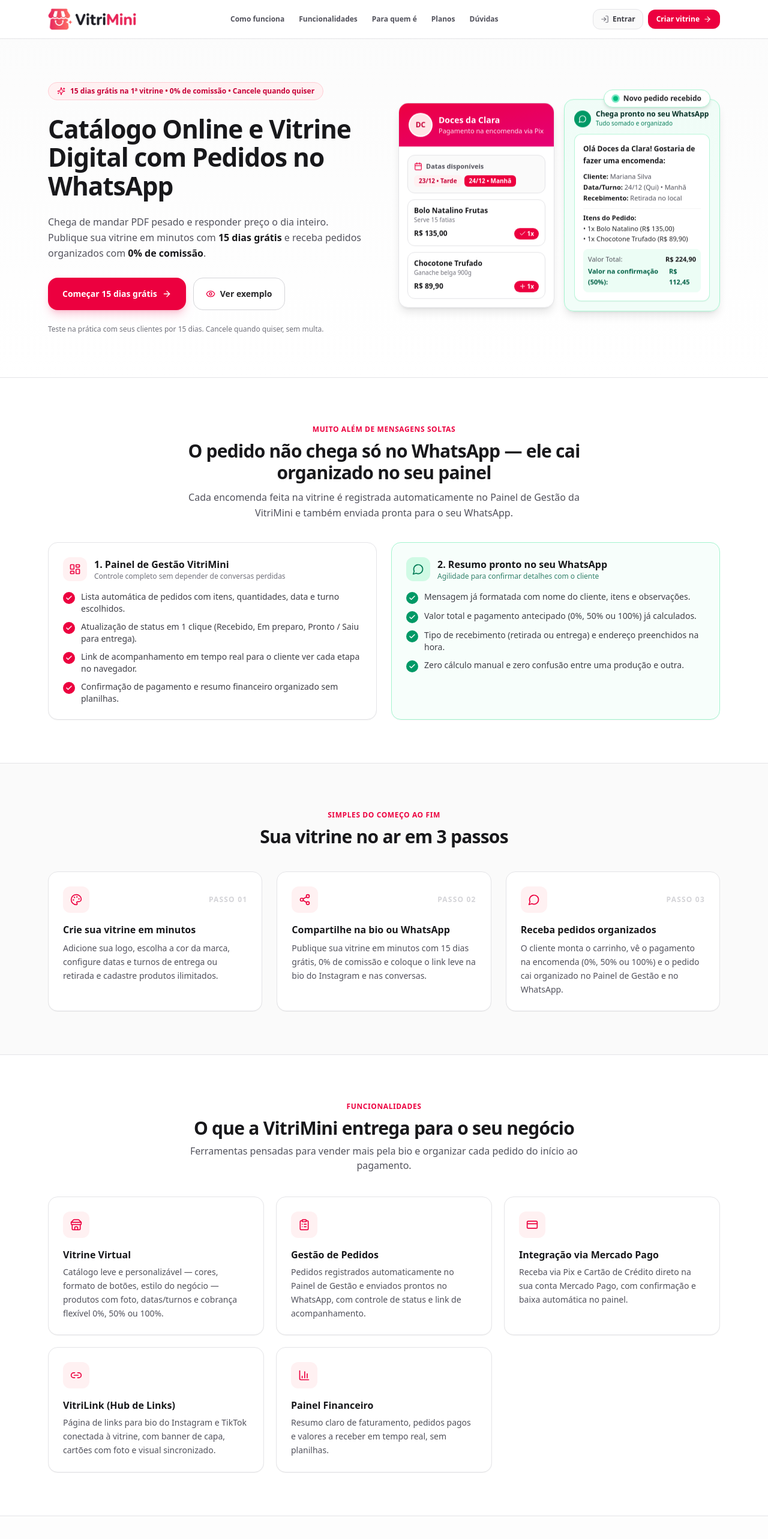
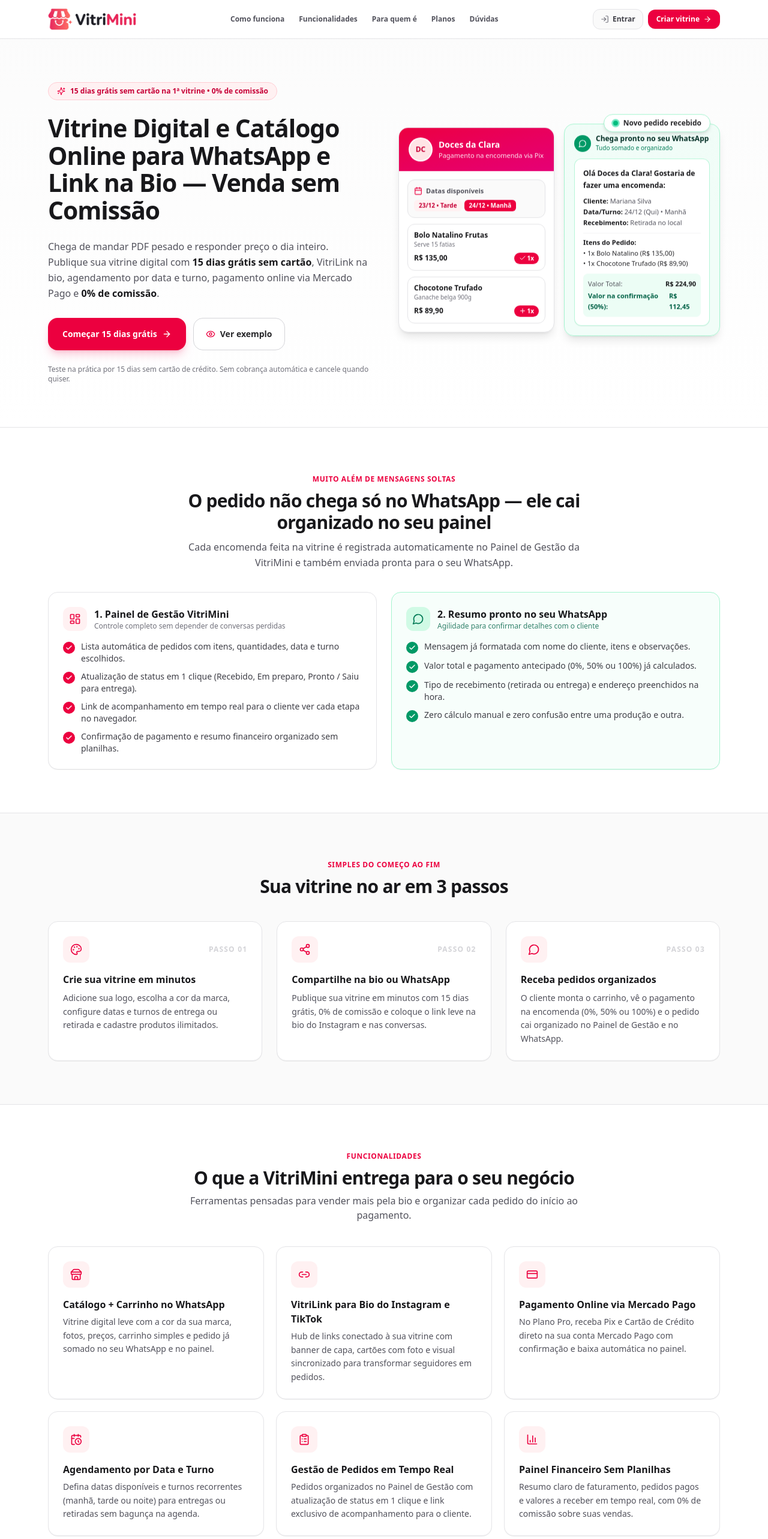
Before and after one commit to copperlamb78/vitrimini, a React (Vite) app in the folder frontend/: page / in a window 1280 px wide. Shown: the top 2566 px of the page at 60% size. Built offline with nearby package versions, Linux system fonts and the light colour scheme; no server answers.

Commit message:
chore: update LandingPage.tsx

```diff
--- a/frontend/src/pages/LandingPage.tsx
+++ b/frontend/src/pages/LandingPage.tsx
@@ -105,33 +105,39 @@ const HOW_IT_WORKS_STEPS = [
 const CORE_FUNCTIONALITIES = [
   {
     icon: Store,
-    title: 'Vitrine Virtual',
+    title: 'Catálogo + Carrinho no WhatsApp',
     description:
-      'Catálogo leve e personalizável — cores, formato de botões, estilo do negócio — produtos com foto, datas/turnos e cobrança flexível 0%, 50% ou 100%.',
+      'Vitrine digital leve com a cor da sua marca, fotos, preços, carrinho simples e pedido já somado no seu WhatsApp e no painel.',
+  },
+  {
+    icon: Link2,
+    title: 'VitriLink para Bio do Instagram e TikTok',
+    description:
+      'Hub de links conectado à sua vitrine com banner de capa, cartões com foto e visual sincronizado para transformar seguidores em pedidos.',
+  },
+  {
+    icon: CreditCard,
+    title: 'Pagamento Online via Mercado Pago',
+    description:
+      'No Plano Pro, receba Pix e Cartão de Crédito direto na sua conta Mercado Pago com confirmação e baixa automática no painel.',
+  },
+  {
+    icon: CalendarClock,
+    title: 'Agendamento por Data e Turno',
+    description:
+      'Defina datas disponíveis e turnos recorrentes (manhã, tarde ou noite) para entregas ou retiradas sem bagunça na agenda.',
   },
   {
     icon: ClipboardList,
-    title: 'Gestão de Pedidos',
+    title: 'Gestão de Pedidos em Tempo Real',
     description:
-      'Pedidos registrados automaticamente no Painel de Gestão e enviados prontos no WhatsApp, com controle de status e link de acompanhamento.',
-  },
-  {
-    icon: CreditCard,
-    title: 'Integração via Mercado Pago',
-    description:
-      'Receba via Pix e Cartão de Crédito direto na sua conta Mercado Pago, com confirmação e baixa automática no painel.',
-  },
-  {
-    icon: Link2,
-    title: 'VitriLink (Hub de Links)',
-    description:
-      'Página de links para bio do Instagram e TikTok conectada à vitrine, com banner de capa, cartões com foto e visual sincronizado.',
+      'Pedidos organizados no Painel de Gestão com atualização de status em 1 clique e link exclusivo de acompanhamento para o cliente.',
   },
   {
     icon: BarChart3,
-    title: 'Painel Financeiro',
+    title: 'Painel Financeiro Sem Planilhas',
     description:
-      'Resumo claro de faturamento, pedidos pagos e valores a receber em tempo real, sem planilhas.',
+      'Resumo claro de faturamento, pedidos pagos e valores a receber em tempo real, com 0% de comissão sobre suas vendas.',
   },
 ];
 
@@ -146,13 +152,13 @@ const FEATURES = [
     icon: Radar,
     title: 'Acompanhamento em tempo real',
     description:
-      'Gere um link exclusivo (/pedido/codigo) para o cliente acompanhar cada etapa do pedido direto no navegador, sem baixar app.',
+      'Gere um link exclusivo para o cliente acompanhar cada etapa do pedido direto no navegador, sem baixar aplicativo.',
   },
   {
     icon: CalendarClock,
     title: 'Datas, turnos recorrentes e entrega',
     description:
-      'Controle quando aceita encomendas com agenda de datas, turnos recorrentes e opção de retirada no local ou entrega.',
+      'Controle quando aceita encomendas com agenda por data e turno e opção de retirada no local ou entrega.',
   },
   {
     icon: Wallet,
@@ -231,10 +237,10 @@ export function LandingPage({ nicheConfig }: LandingPageProps = {}) {
   const faqItems = nicheConfig?.faqItems ?? LANDING_FAQ_ITEMS;
   const pageTitle =
     nicheConfig?.seoTitle ??
-    'VitriMini | Catálogo Online e Pedidos pelo WhatsApp';
+    'VitriMini | Vitrine Digital, Catálogo Online para WhatsApp e Link na Bio';
   const pageDescription =
     nicheConfig?.seoDescription ??
-    'Crie sua vitrine digital e catálogo online com pedidos organizados no painel e no WhatsApp, pagamento flexível no pedido e 0% de comissão. Comece com 15 dias grátis.';
+    'Crie sua vitrine digital e catálogo online para WhatsApp com VitriLink na bio, agendamento por data e turno, pagamento online via Mercado Pago e 0% de comissão. 15 dias grátis sem cartão. Planos a partir de R$ 9,90/mês (Pro R$ 14,90/mês ou R$ 149,00/ano).';
   const canonicalPath = nicheConfig?.path ?? '/';
 
   useEffect(() => {
@@ -261,9 +267,11 @@ export function LandingPage({ nicheConfig }: LandingPageProps = {}) {
           url: `https://vitrimini.com.br${canonicalPath}`,
           description: pageDescription,
           offers: {
-            '@type': 'Offer',
-            price: '24.90',
+            '@type': 'AggregateOffer',
+            lowPrice: '9.90',
+            highPrice: '149.00',
             priceCurrency: 'BRL',
+            offerCount: '3',
             availability: 'https://schema.org/InStock',
           },
         },
@@ -398,16 +406,16 @@ export function LandingPage({ nicheConfig }: LandingPageProps = {}) {
               {/* Texto e CTAs */}
               <div className="vm-hero-enter space-y-6 lg:col-span-6">
                 <div className="inline-flex items-center gap-2 rounded-full border border-rose-200 bg-rose-50 px-3.5 py-1.5 text-xs font-bold text-rose-700">
-                  <Sparkles className="h-3.5 w-3.5 text-rose-600" />
+                  <Sparkles className="h-3.5 w-3.5 shrink-0 text-rose-600" />
                   <span>
                     {nicheConfig?.badgeText ??
-                      '15 dias grátis na 1ª vitrine • 0% de comissão • Cancele quando quiser'}
+                      '15 dias grátis sem cartão na 1ª vitrine • 0% de comissão'}
                   </span>
                 </div>
 
-                <h1 className="text-3xl font-extrabold tracking-tight text-zinc-900 sm:text-4xl lg:text-[2.65rem] lg:leading-[1.12]">
+                <h1 className="text-3xl font-extrabold tracking-tight text-zinc-900 sm:text-4xl lg:text-[2.55rem] lg:leading-[1.12]">
                   {nicheConfig?.h1 ??
-                    'Catálogo Online e Vitrine Digital com Pedidos no WhatsApp'}
+                    'Vitrine Digital e Catálogo Online para WhatsApp e Link na Bio — Venda sem Comissão'}
                 </h1>
 
                 {nicheConfig ? (
@@ -416,9 +424,9 @@ export function LandingPage({ nicheConfig }: LandingPageProps = {}) {
                   </p>
                 ) : (
                   <p className="text-base leading-relaxed text-zinc-600">
-                    Chega de mandar PDF pesado e responder preço o dia inteiro. Publique sua vitrine em minutos com{' '}
-                    <strong className="font-bold text-zinc-900">15 dias grátis</strong>{' '}
-                    e receba pedidos organizados com{' '}
+                    Chega de mandar PDF pesado e responder preço o dia inteiro. Publique sua vitrine digital com{' '}
+                    <strong className="font-bold text-zinc-900">15 dias grátis sem cartão</strong>,{' '}
+                    VitriLink na bio, agendamento por data e turno, pagamento online via Mercado Pago e{' '}
                     <strong className="font-bold text-zinc-900">0% de comissão</strong>.
                   </p>
                 )}
@@ -443,7 +451,7 @@ export function LandingPage({ nicheConfig }: LandingPageProps = {}) {
                 </div>
 
                 <p className="text-xs text-zinc-500">
-                  Teste na prática com seus clientes por 15 dias. Cancele quando quiser, sem multa.
+                  Teste na prática por 15 dias sem cartão de crédito. Sem cobrança automática e cancele quando quiser.
                 </p>
               </div>
 
@@ -833,27 +841,27 @@ export function LandingPage({ nicheConfig }: LandingPageProps = {}) {
                 );
               })}
             </div>
+            <div className="mt-8 flex flex-wrap items-center justify-center gap-2.5 text-xs font-semibold text-zinc-600">
               {nicheConfig && (
-              <div className="mt-6 flex flex-wrap items-center justify-center gap-3 text-xs font-semibold text-zinc-600">
                 <Link
                   to="/"
-                  className="rounded-full border border-zinc-200 bg-white px-3.5 py-1.5 transition hover:border-rose-200 hover:text-rose-600"
+                  className="cursor-pointer rounded-full border border-zinc-200 bg-white px-3.5 py-1.5 transition hover:border-rose-200 hover:text-rose-600"
                 >
                   Página Inicial VitriMini
                 </Link>
-                {NICHE_LINKS_LIST.filter((n) => n.slug !== nicheConfig.slug).map(
-                  (n) => (
+              )}
+              {NICHE_LINKS_LIST.filter(
+                (n) => !nicheConfig || n.slug !== nicheConfig.slug
+              ).map((n) => (
                 <Link
                   key={n.slug}
                   to={n.path}
-                      className="rounded-full border border-zinc-200 bg-white px-3.5 py-1.5 transition hover:border-rose-200 hover:text-rose-600"
+                  className="cursor-pointer rounded-full border border-zinc-200 bg-white px-3.5 py-1.5 transition hover:border-rose-200 hover:text-rose-600"
                 >
                   {n.navLabel}
                 </Link>
-                  )
-                )}
+              ))}
             </div>
-            )}
           </div>
         </section>
 
@@ -866,30 +874,30 @@ export function LandingPage({ nicheConfig }: LandingPageProps = {}) {
             <Reveal className="mx-auto max-w-2xl text-center">
               <span className="inline-flex items-center gap-1.5 rounded-full bg-rose-100 px-3 py-1 text-xs font-bold text-rose-700">
                 <Store className="h-3.5 w-3.5" />
-                15 Dias Grátis na 1ª Vitrine • 0% de Comissão
+                15 Dias Grátis sem Cartão na 1ª Vitrine • 0% de Comissão
               </span>
               <h2 className="mt-3 text-2xl font-extrabold tracking-tight text-zinc-900 sm:text-3xl">
-                Comece grátis hoje. Escolha seu plano quando quiser continuar.
+                Comece grátis hoje sem cartão. Escolha seu plano quando quiser continuar.
               </h2>
               <p className="mt-2 text-sm text-zinc-600">
-                Ative seu plano em minutos e receba todo o valor das vendas direto na sua conta.
+                Ative seu plano em minutos e receba todo o valor das vendas direto na sua conta, com 0% de comissão da VitriMini.
               </p>
             </Reveal>
 
-            <div className="mt-10 grid grid-cols-1 gap-6 md:grid-cols-2">
-              {/* Plano Essencial */}
+            <div className="mt-10 grid grid-cols-1 gap-6 lg:grid-cols-3">
+              {/* Plano Essencial Mensal */}
               <Reveal className="flex flex-col justify-between rounded-2xl border border-zinc-200 bg-zinc-50/40 p-7 shadow-2xs">
                 <div>
                   <span className="inline-block rounded-full bg-zinc-200/80 px-3 py-1 text-xs font-bold text-zinc-700">
-                    Essencial • 90 dias
+                    Essencial Mensal
                   </span>
                   <div className="mt-4 flex items-baseline gap-1">
                     <span className="text-sm font-bold text-zinc-500">R$</span>
                     <span className="text-4xl font-black tracking-tight text-zinc-900">
-                      24,90
+                      9,90
                     </span>
                     <span className="text-xs font-semibold text-zinc-500">
-                      / 90 dias
+                      / mês
                     </span>
                   </div>
                   <p className="mt-1.5 text-xs text-zinc-600">
@@ -916,33 +924,28 @@ export function LandingPage({ nicheConfig }: LandingPageProps = {}) {
                 </Link>
               </Reveal>
 
-              {/* Plano Pro */}
+              {/* Plano Pro Mensal */}
               <Reveal className="flex flex-col justify-between rounded-2xl border-2 border-rose-500 bg-rose-50/30 p-7 shadow-sm">
                 <div>
                   <div className="flex flex-wrap items-center justify-between gap-2">
                     <span className="inline-block rounded-full bg-rose-600 px-3 py-1 text-xs font-bold text-white">
-                      Plano Pro • Pagamento Automático
+                      Pro Mensal
                     </span>
-                    <span className="rounded-full bg-emerald-100 px-2.5 py-0.5 text-[11px] font-bold text-emerald-800">
-                      Anual: economize R$ 59,70
+                    <span className="rounded-full bg-rose-100 px-2.5 py-0.5 text-[11px] font-bold text-rose-700">
+                      Mais popular
                     </span>
                   </div>
-                  <div className="mt-4 flex flex-wrap items-baseline gap-x-3 gap-y-1">
-                    <div className="flex items-baseline gap-1">
+                  <div className="mt-4 flex items-baseline gap-1">
                     <span className="text-sm font-bold text-zinc-500">R$</span>
                     <span className="text-4xl font-black tracking-tight text-zinc-900">
-                        39,90
+                      14,90
                     </span>
                     <span className="text-xs font-semibold text-rose-700">
-                        / 90 dias
+                      / mês
                     </span>
                   </div>
-                    <span className="text-xs font-bold text-zinc-500">
-                      ou <strong className="text-zinc-900">R$ 99,90 / ano</strong> (365 dias)
-                    </span>
-                  </div>
-                  <p className="mt-1.5 text-xs text-zinc-600">
-                    Para quem quer VitriLink na bio e receber Pix e Cartão automaticamente via Mercado Pago.
+                  <p className="mt-1.5 text-xs font-medium text-rose-700">
+                    Apenas R$ 5,00 a mais que o Essencial para receber Pix e Cartão automaticamente via Mercado Pago.
                   </p>
                   <ul className="mt-5 space-y-2.5 text-sm text-zinc-700">
                     {PRO_BENEFITS.map((benefit) => (
@@ -964,7 +967,79 @@ export function LandingPage({ nicheConfig }: LandingPageProps = {}) {
                   <ArrowRight className="h-4 w-4" />
                 </Link>
               </Reveal>
+
+              {/* Plano Pro Anual */}
+              <Reveal className="flex flex-col justify-between rounded-2xl border border-zinc-200 bg-white p-7 shadow-2xs">
+                <div>
+                  <div className="flex flex-wrap items-center justify-between gap-2">
+                    <span className="inline-block rounded-full bg-zinc-900 px-3 py-1 text-xs font-bold text-white">
+                      Pro Anual
+                    </span>
+                    <span className="rounded-full bg-emerald-100 px-2.5 py-0.5 text-[11px] font-bold text-emerald-800">
+                      2 meses grátis
+                    </span>
                   </div>
+                  <div className="mt-4 flex items-baseline gap-1">
+                    <span className="text-sm font-bold text-zinc-500">R$</span>
+                    <span className="text-4xl font-black tracking-tight text-zinc-900">
+                      149,00
+                    </span>
+                    <span className="text-xs font-semibold text-zinc-500">
+                      / ano
+                    </span>
+                  </div>
+                  <p className="mt-1.5 text-xs font-medium text-emerald-700">
+                    Equivalente a R$ 12,41/mês — economia de R$ 29,80 no ano inteiro.
+                  </p>
+                  <ul className="mt-5 space-y-2.5 text-sm text-zinc-700">
+                    {PRO_BENEFITS.map((benefit) => (
+                      <li key={benefit} className="flex items-start gap-2.5">
+                        <span className="mt-0.5 flex h-5 w-5 shrink-0 items-center justify-center rounded-full bg-emerald-600 text-white">
+                          <Check className="h-3 w-3 stroke-[3]" />
+                        </span>
+                        <span>{benefit}</span>
+                      </li>
+                    ))}
+                  </ul>
+                </div>
+
+                <Link
+                  to="/criar"
+                  className="mt-7 flex w-full cursor-pointer items-center justify-center gap-2 rounded-2xl border border-zinc-300 bg-white px-6 py-3.5 text-sm font-bold text-zinc-900 transition hover:bg-zinc-50"
+                >
+                  Testar Pro por 15 dias grátis
+                  <ArrowRight className="h-4 w-4" />
+                </Link>
+              </Reveal>
+            </div>
+
+            <Reveal className="mt-8 rounded-2xl border border-zinc-200 bg-zinc-50 p-5 sm:p-6">
+              <div className="flex flex-col gap-3 sm:flex-row sm:items-center sm:justify-between">
+                <div className="space-y-1">
+                  <h3 className="text-sm font-extrabold text-zinc-900">
+                    Pague como preferir
+                  </h3>
+                  <p className="text-xs leading-relaxed text-zinc-600 sm:text-sm">
+                    Escolha entre <strong className="font-bold text-zinc-900">Pix</strong> (sem renovação automática) ou{' '}
+                    <strong className="font-bold text-zinc-900">Cartão de Crédito</strong> (cobrança todo mês ou ano no mesmo dia, com cancelamento direto no painel).
+                  </p>
+                </div>
+                <div className="flex shrink-0 flex-wrap items-center gap-3 text-xs font-semibold text-zinc-600">
+                  <Link
+                    to="/termos"
+                    className="cursor-pointer underline decoration-zinc-300 underline-offset-4 transition hover:text-rose-600"
+                  >
+                    Termos de Uso
+                  </Link>
+                  <Link
+                    to="/privacidade"
+                    className="cursor-pointer underline decoration-zinc-300 underline-offset-4 transition hover:text-rose-600"
+                  >
+                    Política de Privacidade
+                  </Link>
+                </div>
+              </div>
+            </Reveal>
           </div>
         </section>
 
```
Lines whose indentation alone changed are shown as unchanged.
